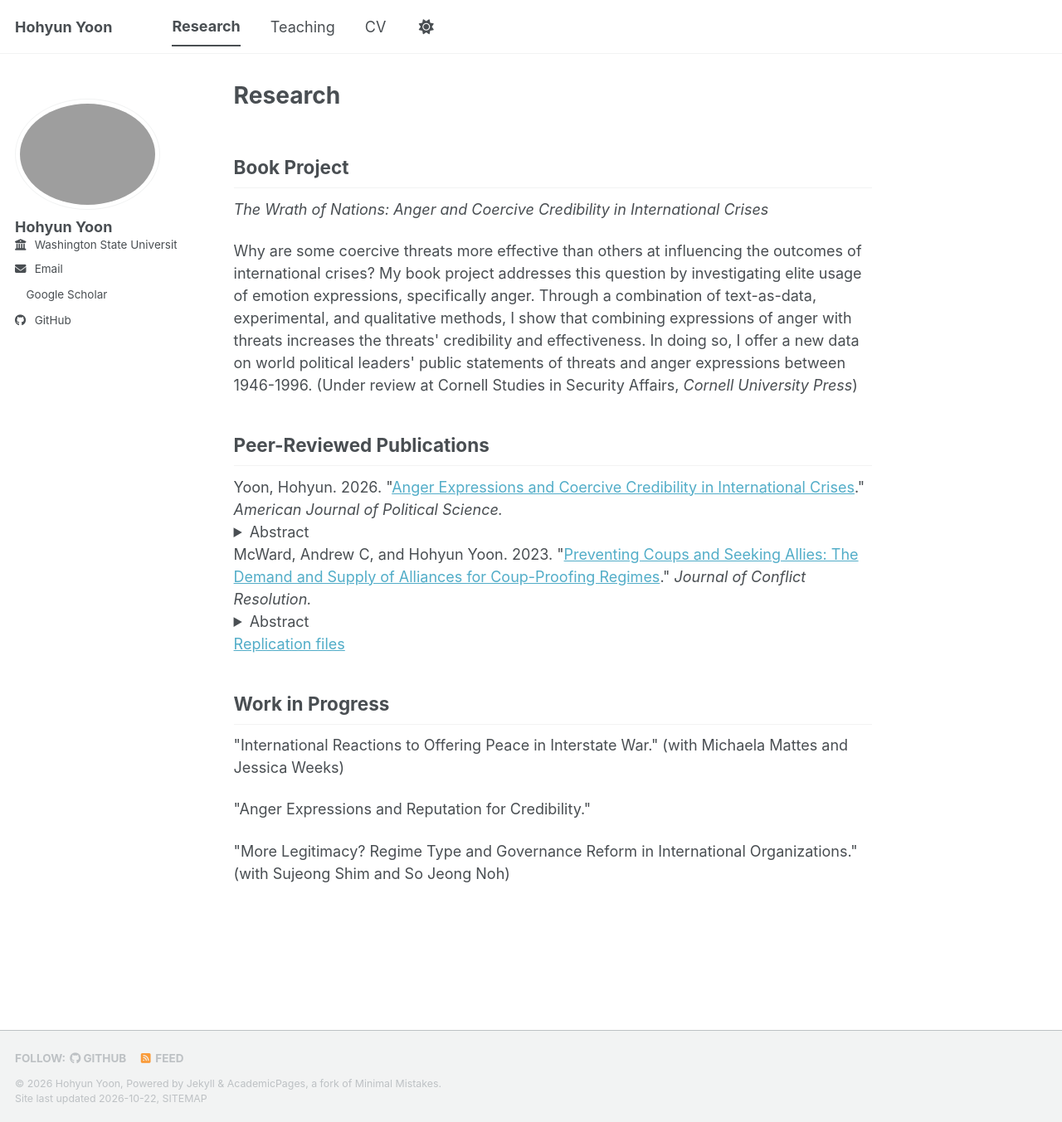
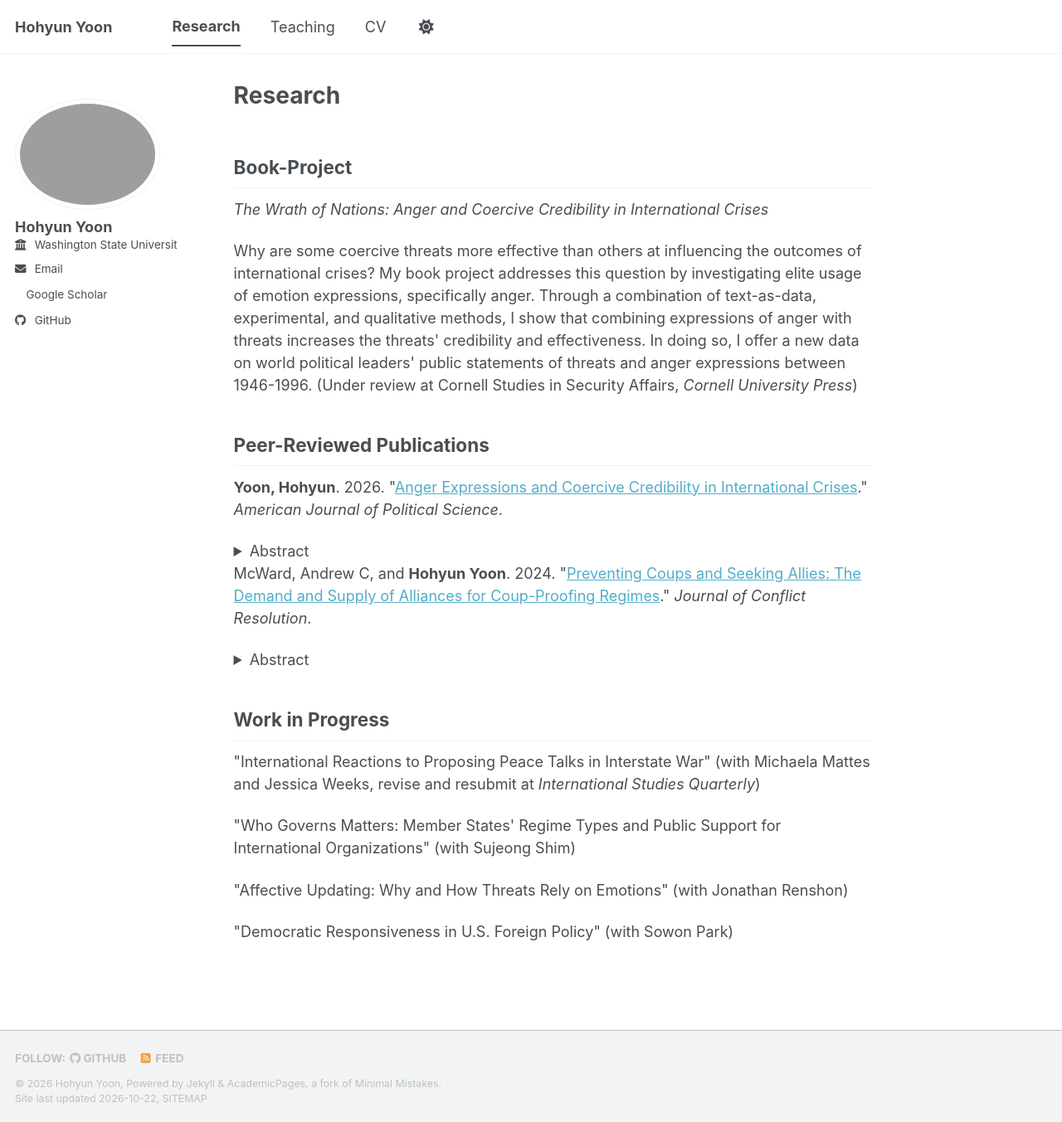
Before and after one commit to hohy-yoon/hohy-yoon.github.io, a Jekyll site: the page built from _pages/research.md, in a window 1280 px wide and 1353 px high. Shown: the whole window at 83% size. Built offline with Jekyll 4.4.1, drawn with Linux system fonts in a browser that asks for light colours; a style sheet for code colours, icons or effects is not loaded.

Commit message:
Update research.md

```diff
--- a/_pages/research.md
+++ b/_pages/research.md
@@ -5,7 +5,7 @@ permalink: /research
 author_profile: true
 ---
 
-<h2>Book Project</h2>
+<h2>Book-Project</h2>
 
 <p><em>The Wrath of Nations: Anger and Coercive Credibility in International Crises</em></p>
 
@@ -13,36 +13,26 @@ author_profile: true
 
 <h2>Peer-Reviewed Publications</h2>
 
-<div class="research-article">
-  <div class="research-title">
-    Yoon, Hohyun. 2026. "<a href="https://doi.org/10.1111/ajps.12937" target="_blank" rel="noopener">Anger Expressions and Coercive Credibility in International Crises</a>." <em>American Journal of Political Science.</em>
-  </div>
+<p><strong>Yoon, Hohyun</strong>. 2026. "<a href="https://doi.org/10.1111/ajps.12937" target="_blank" rel="noopener">Anger Expressions and Coercive Credibility in International Crises</a>." <em>American Journal of Political Science</em>.</p>
 
-  <details>
-    <summary>Abstract</summary>
-    <p>Why are some threats more credible than others? I argue that leaders’ anger expressions are a previously underappreciated source of coercive credibility. Specifically, leaders who express anger appear more credible because targets believe they are less sensitive to the costs of conflict. I test this argument through quantitative analysis of a novel dataset of world leaders’ public statement in crises from 1946-1996 and a U.S.-based survey experiment designed to test the mechanism. The observational evidence reveals that anger expressions increase the likelihood a threat will succeed. The experiment shows that anger expressions cause targets to infer greater resolve and that non-angry threats carry little credibility—and might even backfire. These findings not only shed light on a unique source of threat credibility but also highlight the crucial role of emotions in international relations with new data measuring political leaders’ emotional expressions over time and space.</p>
-  </details>
-</div>
+<details>
+  <summary>Abstract</summary>
+  <p>Why are some threats more credible than others? I argue that leaders’ anger expressions are a previously underappreciated source of coercive credibility. Specifically, leaders who express anger appear more credible because targets believe they are less sensitive to the costs of conflict. I test this argument through quantitative analysis of a novel dataset of world leaders’ public statement in crises from 1946-1996 and a U.S.-based survey experiment designed to test the mechanism. The observational evidence reveals that anger expressions increase the likelihood a threat will succeed. The experiment shows that anger expressions cause targets to infer greater resolve and that non-angry threats carry little credibility—and might even backfire. These findings not only shed light on a unique source of threat credibility but also highlight the crucial role of emotions in international relations with new data measuring political leaders’ emotional expressions over time and space.</p>
+</details>
 
-<div class="research-article">
-  <div class="research-title">
-    McWard, Andrew C, and Hohyun Yoon. 2023. "<a href="https://journals.sagepub.com/doi/abs/10.1177/00220027231179100" target="_blank" rel="noopener">Preventing Coups and Seeking Allies: The Demand and Supply of Alliances for Coup-Proofing Regimes</a>." <em>Journal of Conflict Resolution.</em>
-  </div>
+<p>McWard, Andrew C, and <strong>Hohyun Yoon</strong>. 2024. "<a href="https://journals.sagepub.com/doi/abs/10.1177/00220027231179100" target="_blank" rel="noopener">Preventing Coups and Seeking Allies: The Demand and Supply of Alliances for Coup-Proofing Regimes</a>." <em>Journal of Conflict Resolution</em>.</p>
 
-  <details>
-    <summary>Abstract</summary>
-    <p>Prevailing accounts of alliance formation emphasize either external threats or domestic politics, without an explicit consideration of how the two factors might interact. Instead, this paper theorizes about a specific type of interaction: coup-prevention strategies in nondemocratic regimes and external threats. Through quantitative analyses using the Alliance Treaty Obligations and Provisions (ATOP) and the State Security Forces (SSF) data, we find that “coup-proofing” reduces the probability of alliance formation when potential allies are under high external threat and that this effect is driven by the coup-proofing regime’s reduced capability to defend their allies, rather than the regime’s increased vulnerability to aggression. Furthermore, we find evidence for the interactive relationship at the negotiation stage of alliance formation. Upon entering an alliance, a coup-proofing regime facing a higher level of external threat offers more policy concessions to the ally, whereas an ally under higher threat could make fewer concessions to the coup-proofing regime. Our study highlights the way nondemocratic domestic political institutions can interact with external threat to shape states’ alliance behavior.</p>
-  </details>
-
-  <div class="replication-link">
-    <a href="https://drive.google.com/drive/folders/1h2hT7hqJnmf1YCkkOXA0Pt861lonwqm6?usp=sharing" target="_blank" rel="noopener">Replication files</a>
-  </div>
-</div>
+<details>
+  <summary>Abstract</summary>
+  <p>Prevailing accounts of alliance formation emphasize either external threats or domestic politics, without an explicit consideration of how the two factors might interact. Instead, this paper theorizes about a specific type of interaction: coup-prevention strategies in nondemocratic regimes and external threats. Through quantitative analyses using the Alliance Treaty Obligations and Provisions (ATOP) and the State Security Forces (SSF) data, we find that “coup-proofing” reduces the probability of alliance formation when potential allies are under high external threat and that this effect is driven by the coup-proofing regime’s reduced capability to defend their allies, rather than the regime’s increased vulnerability to aggression. Furthermore, we find evidence for the interactive relationship at the negotiation stage of alliance formation. Upon entering an alliance, a coup-proofing regime facing a higher level of external threat offers more policy concessions to the ally, whereas an ally under higher threat could make fewer concessions to the coup-proofing regime. Our study highlights the way nondemocratic domestic political institutions can interact with external threat to shape states’ alliance behavior.</p>
+</details>
 
 <h2>Work in Progress</h2>
 
-<p>"International Reactions to Offering Peace in Interstate War." (with Michaela Mattes and Jessica Weeks)</p>
+<p>"International Reactions to Proposing Peace Talks in Interstate War" (with Michaela Mattes and Jessica Weeks, revise and resubmit at <em>International Studies Quarterly</em>)</p>
 
-<p>"Anger Expressions and Reputation for Credibility."</p>
+<p>"Who Governs Matters: Member States' Regime Types and Public Support for International Organizations" (with Sujeong Shim)</p>
 
-<p>"More Legitimacy? Regime Type and Governance Reform in International Organizations." (with Sujeong Shim and So Jeong Noh)</p>
+<p>"Affective Updating: Why and How Threats Rely on Emotions" (with Jonathan Renshon)</p>
+
+<p>"Democratic Responsiveness in U.S. Foreign Policy" (with Sowon Park)</p>
```
